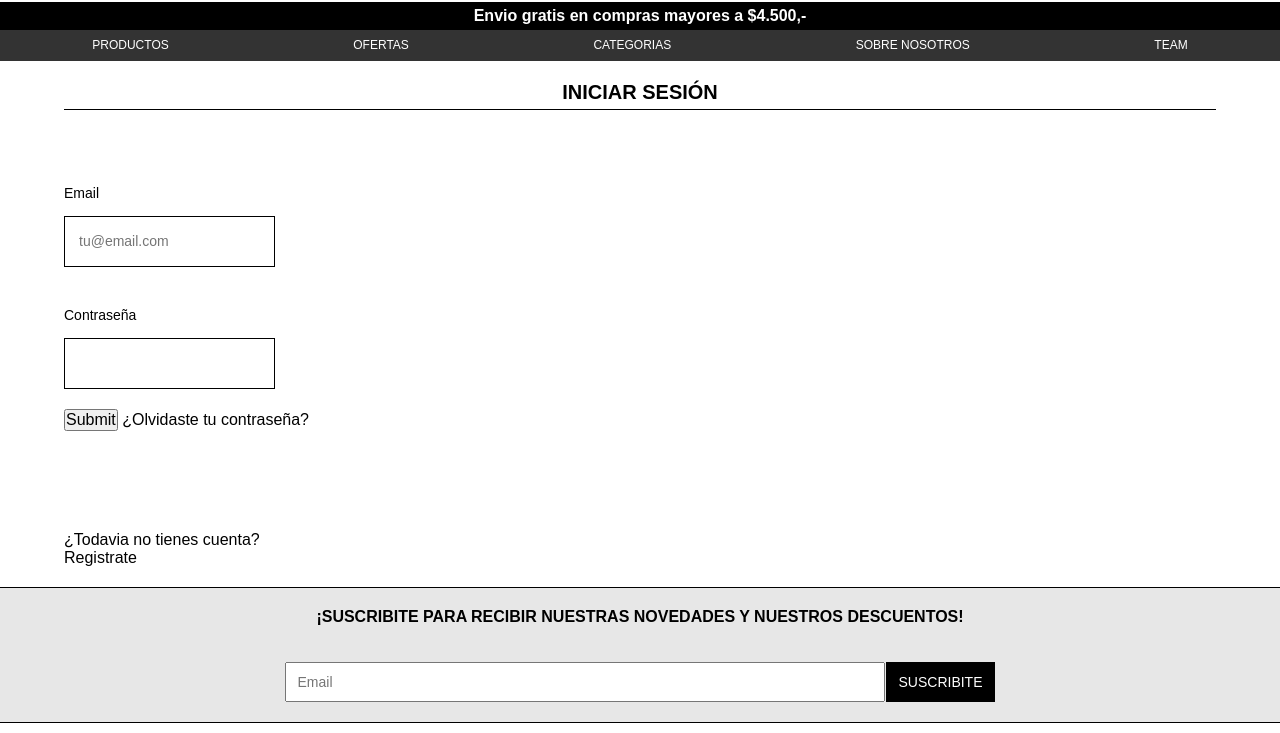
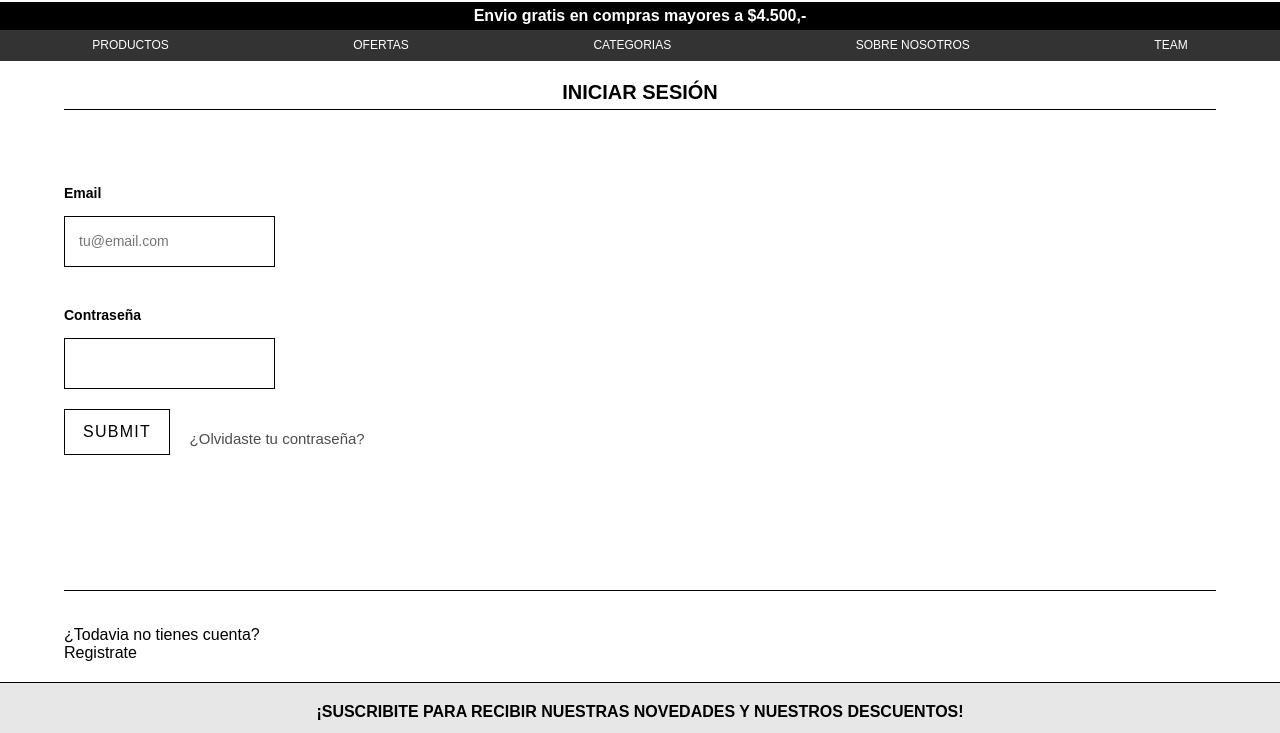
Before and after one commit to tomassanchezz/refactorSkateboarding, a website: page views/login.html in a window 1280 px wide. Shown: the part 67-800 px from the top of the page. Drawn offline with Linux system fonts and the light colour scheme; files that its build step writes are made by us from their sources; files whose address does not match are found by name; a web font is replaced by a local one.

Commit message:
login mejorado jeje

```diff
--- a/public/css/styles.css
+++ b/public/css/styles.css
@@ -342,12 +342,13 @@ article:hover .producto-footer .title {
     padding: 25px 0 100px;
 }
 
+
 .customer-login .account-form .wrap-around {
     margin-top: 20px;
 }
 
 .wrap-around label{
-    font-weight: 400;
+    font-weight: bold;
     display: block;
     margin-bottom: 15px;
     font-size: 14px;
@@ -370,7 +371,39 @@ article:hover .producto-footer .title {
     transition: 0.15s cubic-bezier(0.4, 0, 0.2, 1) border;
 }
 
+.account-form .submit-button {
+font-weight: 400;
+position: relative;
+display: inline-block;
+padding: 10px 18px;
+font-size: 1rem;
+line-height: 1.5;
+letter-spacing: 0.08em;
+color: #000000;
+text-align: center;
+text-transform: uppercase;
+cursor: pointer;
+background-color: #ffffff;
+border: 1px solid #000000;
+border-radius: 0;
+transition: 0.15s cubic-bezier(0.4, 0, 0.2, 1) background-color, 0.15s cubic-bezier(0.4, 0, 0.2, 1) border-color;
+}
 
+.new-customer {
+    width: 100%;
+    padding-top: 35px;
+    margin-top: 35px;
+    border-top: 1px solid #000000;
+}
+
+.forgot-password {
+    font-weight: 400;
+    display: inline-block;
+    margin: 0 0 8px 15px;
+    font-size: 15px;
+    color: #4d4d4d;
+    vertical-align: bottom;
+}
 
 
 @media (min-width: 361px)  {
```
